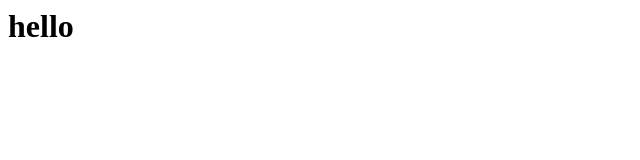
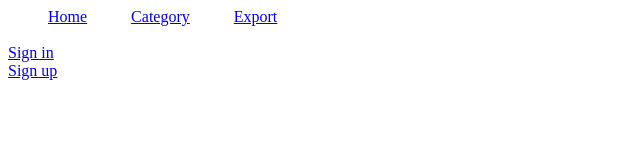
Before and after one commit to recontroop/flashCard-Hackathon, a plain HTML site: page index.html in a window 1280 px wide. Shown: the whole page, without its empty margins (0-640 px from the left). Drawn offline with Linux system fonts and the light colour scheme.

Commit message:
Further Design
Teammates added after this

```diff
--- a/index.html
+++ b/index.html
@@ -1 +1,26 @@
-<h1>hello</h1>
+<html>
+	<header>
+		<link rel="stylesheet" type="text/css" href="main.css">
+	</header>
+
+
+	<nav class="link-nav">
+		<ul><a href="index.html">Home</a></ul>
+		<ul><a href="cards.html">Category</a></ul>
+		<ul><a href="export.html">Export</a></ul>
+	</nav>
+
+	<nav class="main-nav">
+		<ul>
+			<!-- all your main menu links here -->
+			<li><a class="cd-signin" href="#0">Sign in</a></li>
+			<li><a class="cd-signup" href="#0">Sign up</a></li>
+		</ul>
+	</nav>
+
+	<body>
+	</body>
+
+	<footer>
+	</footer>
+</html>
--- /dev/null
+++ b/main.css
@@ -0,0 +1,4 @@
+ul{
+	display: inline;
+
+}
```
Also changed, not shown: cards.html (added, +1 -0 lines), export.html (added, +1 -0 lines).
